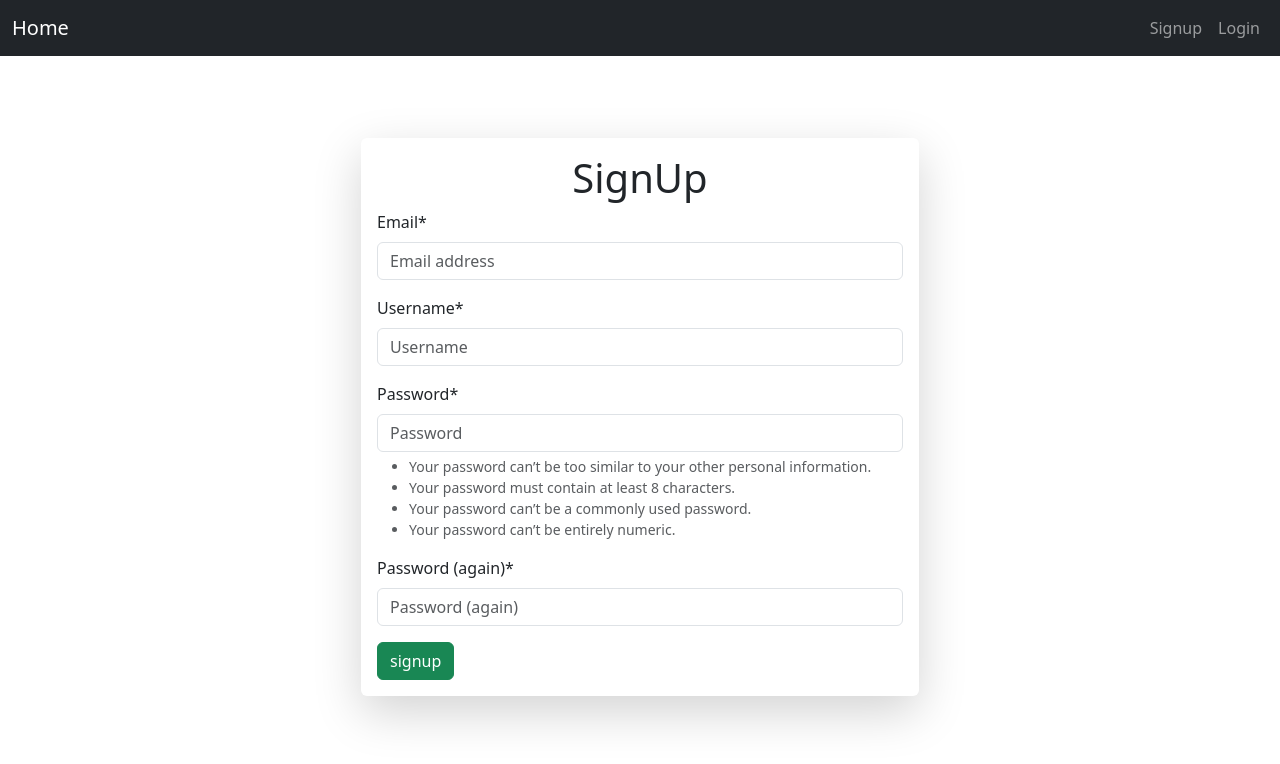
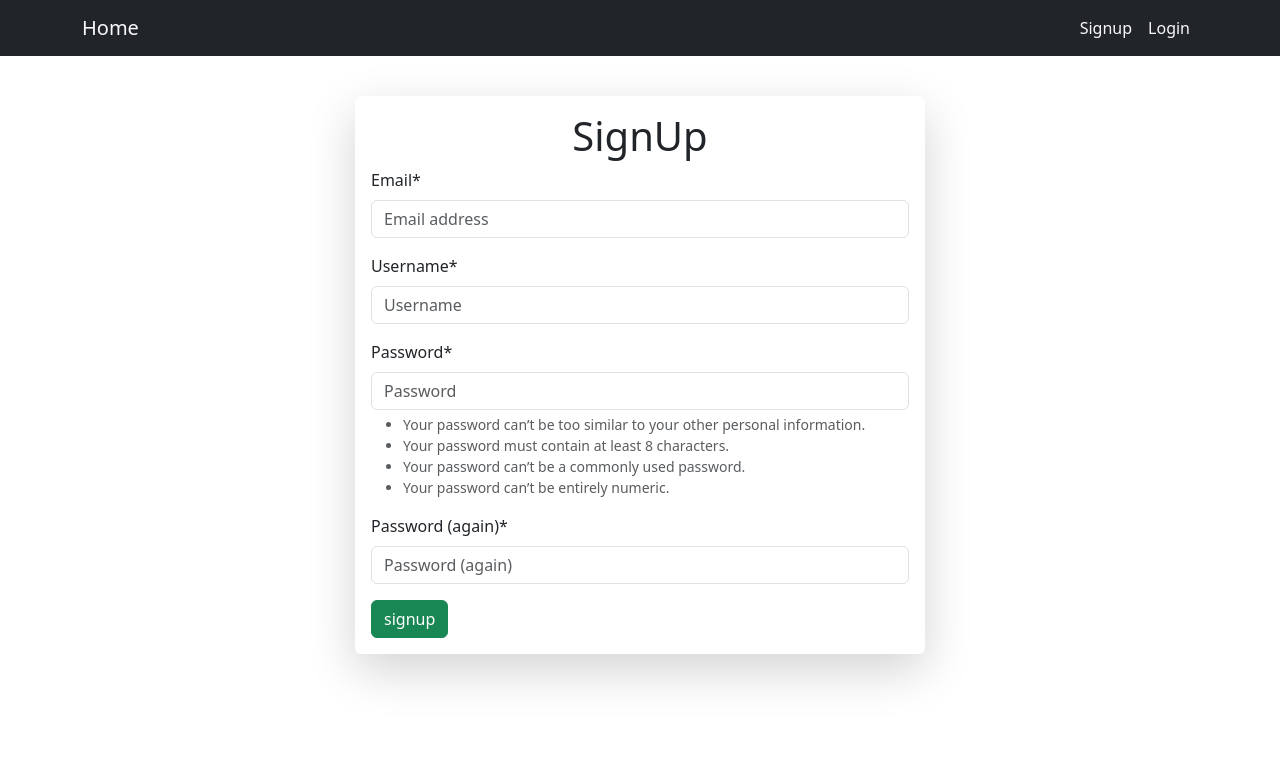
Before and after one commit to ritikyadavwork/Blog_application, a Django app: page /accounts/signup/ in a window 1280 px wide. Shown: the top 764 px of the page. Run offline with Django 5.2, Linux system fonts and the light colour scheme; some libraries are stand-ins or nearby versions.

Commit message:
give the fixed top in base file

```diff
--- a/blogapp/templates/base.html
+++ b/blogapp/templates/base.html
@@ -1,4 +1,4 @@
-<!DOCTYPE html>
+<!DOCTYPE html>{% load static %}
 <html lang="en">
 <head>
 
@@ -9,42 +9,47 @@
     <meta name="viewport" content="width=device-width, initial-scale=1">
     <link href="https://cdn.jsdelivr.net/npm/bootstrap@5.3.2/dist/css/bootstrap.min.css" rel="stylesheet">
     <script src="https://cdn.jsdelivr.net/npm/bootstrap@5.3.2/dist/js/bootstrap.bundle.min.js"></script>
-    {% block meta %} {% endblock  %}
+   <link rel="stylesheet" href="{% static 'css/style.css' %}">
+    {% block meta %} {% endblock %}
 </head>
 <body>
-<nav class="navbar navbar-expand-sm bg-dark navbar-dark fixed-top">
-    <div class="container-fluid">
-        <a class="navbar-brand" href="{% url 'blogapp:home'%}">Home</a>
-        <button class="navbar-toggler" type="button" data-bs-toggle="collapse" data-bs-target="#collapsibleNavbar">
+<section>
+    <nav class="navbar navbar-expand-lg navbar-light bg-dark fixed-top ">
+        <div class="container">
+            <a class="navbar-brand text-light" href="{% url 'blogapp:home'%}">Home</a>
+            <button class="navbar-toggler" type="button" data-toggle="collapse" data-target="#navbarSupportedContent"
+                    aria-controls="navbarSupportedContent" aria-expanded="false" aria-label="Toggle navigation">
                 <span class="navbar-toggler-icon"></span>
             </button>
-        <div class="collapse navbar-collapse justify-content-end" id="collapsibleNavbar">
+            <div class="collapse navbar-collapse" id="navbarSupportedContent">
                 {% if request.user.is_authenticated %}
-            <ul class="navbar-nav">
-                <li class="nav-item">
-                    <a class="nav-link" href="{% url 'blogapp:blogDetail' %}">Blogs</a>
+                <ul class="navbar-nav ms-auto">
+                    <li class="nav-item active">
+                        <a class="nav-link text-light" href="{% url 'blogapp:blogDetail' %}">Blogs</a>
                     </li>
                     <li class="nav-item">
-                    <a class="nav-link" href="{% url 'account_logout' %}">Logout</a>
+                        <a class="nav-link text-light" href="{% url 'account_logout' %}">Logout</a>
                     </li>
                 </ul>
                 {% else %}
-            <ul class="navbar-nav">
-                <li class="nav-item">
-                    <a class="nav-link" href="{% url 'account_signup' %}">Signup</a>
+                <ul class="navbar-nav ms-auto">
+                    <li class="nav-item active">
+                        <a class="nav-link text-light" href="{% url 'account_signup' %}">Signup</a>
                     </li>
                     <li class="nav-item">
-                    <a class="nav-link" href="{% url 'account_login' %}">Login</a>
+                        <a class="nav-link text-light" href="{% url 'account_login' %}">Login</a>
                     </li>
                 </ul>
                 {% endif %}
             </div>
         </div>
     </nav>
-<div class="container" style=" margin-top: 90px;">
+</section>
+<section>
+    <div class="m-auto mt-5 slider">
         {% block body %}
         {% endblock %}
     </div>
-
+</section>
 </body>
 </html>
```
Lines whose indentation alone changed are shown as unchanged.
